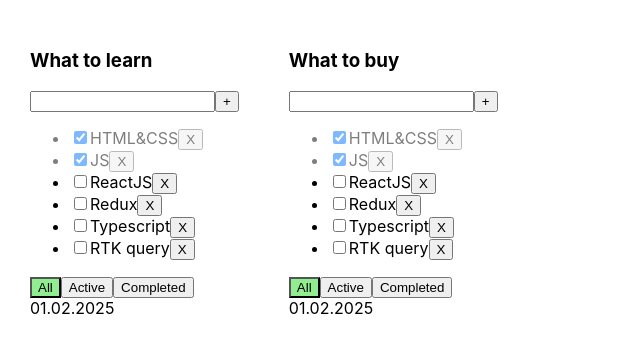
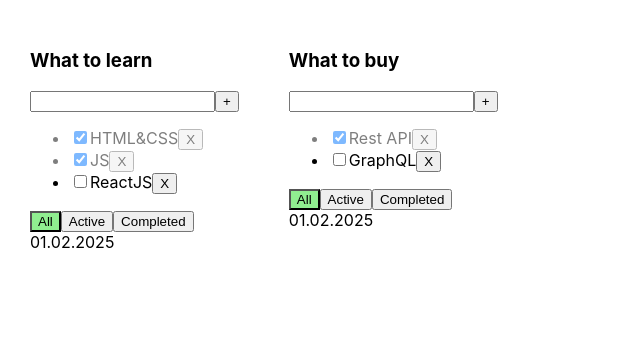
Before and after one commit to FillArt/todo-vite, a React (Vite) app: page / in a window 1280 px wide. Shown: the top 352 px of the page, without its empty margins (0-640 px from the left). Built offline with nearby package versions, Linux system fonts and the light colour scheme.

Commit message:
refactor: rewrote the data store. I took out the id separately. Rewrote the delete function

```diff
--- a/src/App.tsx
+++ b/src/App.tsx
@@ -20,22 +20,31 @@ export type Todolist = {
 
 export const App = () => {
 
+    const todoListIdOne = v1()
+    const todoListIdTwo = v1()
+
     const [todolists, setTodoLists] = useState<Todolist[]>([
-        { id: v1(), title: 'What to learn', filter: 'all' },
-        { id: v1(), title: 'What to buy', filter: 'all' },
+        { id: todoListIdOne, title: 'What to learn', filter: 'all' },
+        { id: todoListIdTwo, title: 'What to buy', filter: 'all' },
     ])
 
-    const [oneData, setOneData] = useState<Task[]>([
-        { id: v1(), title: 'HTML&CSS', isDone: true },
-        { id: v1(), title: 'JS', isDone: true },
-        { id: v1(), title: 'ReactJS', isDone: false },
-        { id: v1(), title: 'Redux', isDone: false },
-        { id: v1(), title: 'Typescript', isDone: false },
-        { id: v1(), title: 'RTK query', isDone: false },
-    ]);
+    const [tasks, setTasks] = useState({
+        [todoListIdOne]: [
+            { id: v1(), title: 'HTML&CSS', isDone: true },
+            { id: v1(), title: 'JS', isDone: true },
+            { id: v1(), title: 'ReactJS', isDone: false },
+        ],
+        [todoListIdTwo]: [
+            { id: v1(), title: 'Rest API', isDone: true },
+            { id: v1(), title: 'GraphQL', isDone: false },
+        ],
+    })
 
 
-    const deleteTask = (id: string) => {setOneData(oneData.filter((item) => item.id !== id))}
+    const deleteTask = (idTodo: string, idTask: string) => {
+        setTasks({...tasks, [idTodo]: tasks[idTodo].filter(task => task.id !== idTask)})
+    }
+
     const changeFilter = (todoID: string, filter: Filter) => {
         setTodoLists(todolists.map(item => item.id === todoID ? {...item, filter} : item))
     }
@@ -48,12 +57,13 @@ export const App = () => {
         <div className="app">
 
             {todolists.map(todo => {
-                let filteredTasks = oneData
+                let filteredTasks = tasks[todo.id]
+
                 if (todo.filter === 'active') {
-                    filteredTasks = oneData.filter(task => !task.isDone)
+                    filteredTasks = tasks[todo.id].filter(task => !task.isDone)
                 }
                 if (todo.filter === 'completed') {
-                    filteredTasks = oneData.filter(task => task.isDone)
+                    filteredTasks = tasks[todo.id].filter(task => task.isDone)
                 }
                 return (
                     <TodoListItem
--- a/src/TodoListItem.tsx
+++ b/src/TodoListItem.tsx
@@ -6,11 +6,13 @@ import './App.css'
 type TodoListProps = {
     todo: Todolist,
     tasks: Task[],
-    data?: string
     changeFilter: (todoId: string, filter: Filter) => void;
-    deleteItem: (id: string) => void
+
+    deleteItem: (idTodo: string, idTask: string) => void
+
     createTask: (task: string) => void;
     changeTaskStatus: (id: string, status: boolean) => void
+    data?: string
 }
 
 export const TodoListItem = ({todo: {id, title, filter}, tasks, data, changeFilter, deleteItem, createTask, changeTaskStatus}: TodoListProps) => {
@@ -62,7 +64,7 @@ export const TodoListItem = ({todo: {id, title, filter}, tasks, data, changeFilt
                 <ul>
                     {tasks.map(task => {
                         const deleteTaskHandler = () => {
-                            deleteItem(task.id)
+                            deleteItem(id, task.id)
                         }
 
                         const changeTaskStatusHandler = (event: React.ChangeEvent<HTMLInputElement>) => {
```
